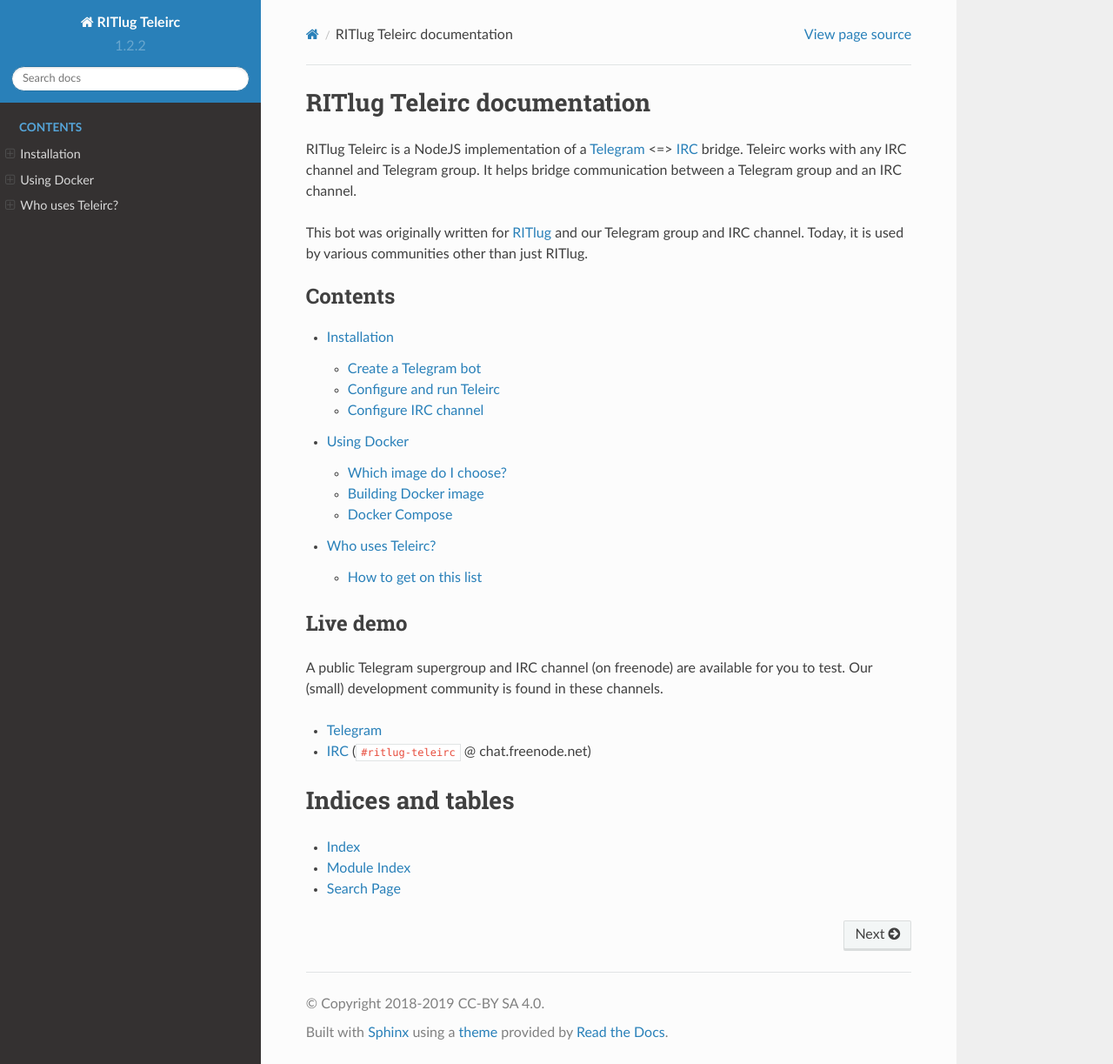
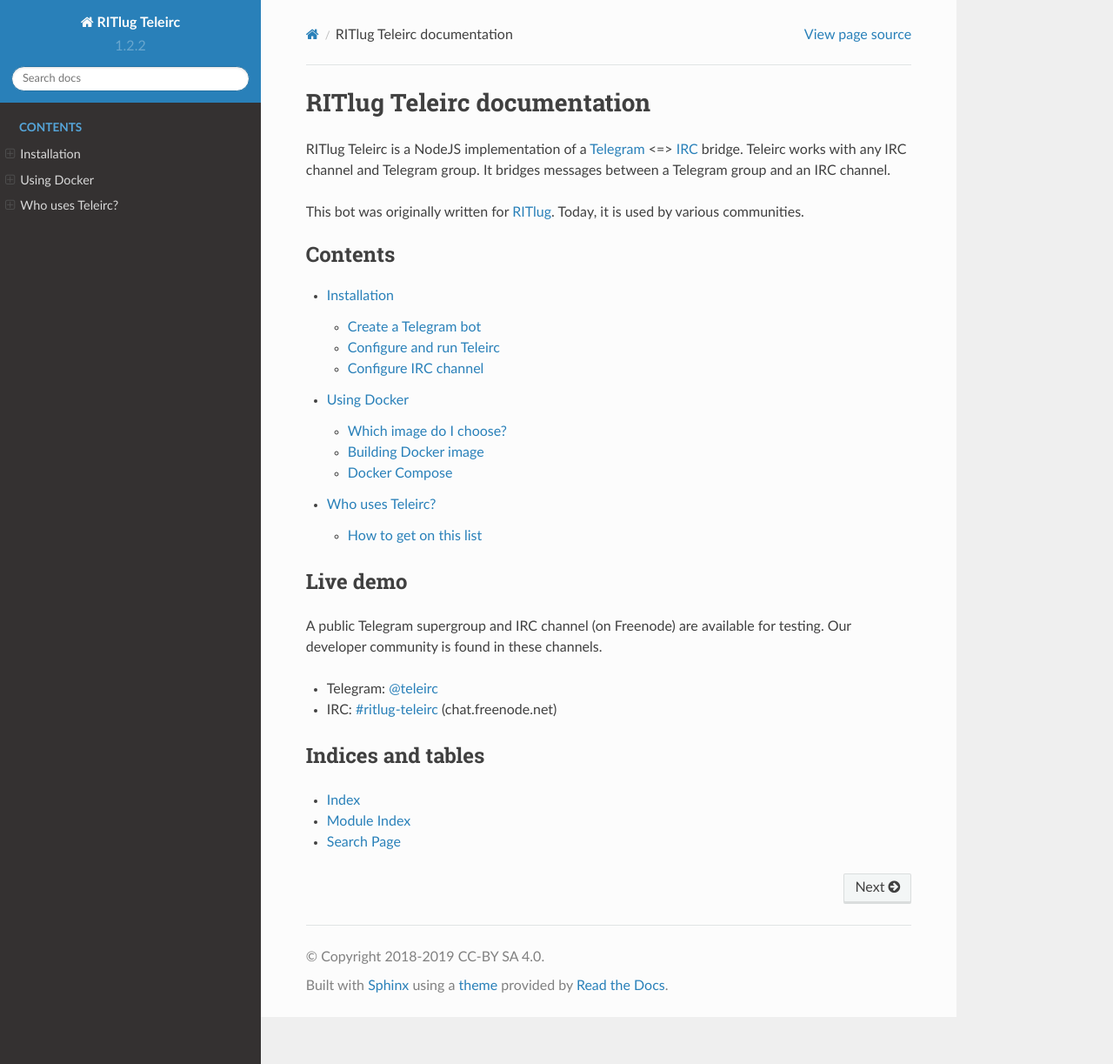
Before and after one commit to RITlug/teleirc, a Sphinx documentation site: the page built from docs/index.rst, in a window 1280 px wide and 1223 px high. Shown: the whole window at 87% size. Built offline with Sphinx 7.4.7 and the Read the Docs theme 2.0.0, drawn with Linux system fonts in a browser that asks for light colours; formulas are drawn with MathJax 3.

Commit message:
docs: Minor restructuring to index page

```diff
--- a/docs/index.rst
+++ b/docs/index.rst
@@ -1,17 +1,13 @@
-.. RITlug Teleirc documentation master file, created by
-   sphinx-quickstart on Wed Mar 14 12:56:56 2018.
-   You can adapt this file completely to your liking, but it should at least
-   contain the root `toctree` directive.
-
+############################
 RITlug Teleirc documentation
-============================
+############################
 
 RITlug Teleirc is a NodeJS implementation of a `Telegram <https://telegram.org/>`_ <=> `IRC <https://en.wikipedia.org/wiki/Internet_Relay_Chat>`_ bridge.
 Teleirc works with any IRC channel and Telegram group.
-It helps bridge communication between a Telegram group and an IRC channel.
+It bridges messages between a Telegram group and an IRC channel.
 
-This bot was originally written for `RITlug <http://ritlug.com>`_ and our Telegram group and IRC channel.
-Today, it is used by various communities other than just RITlug.
+This bot was originally written for `RITlug <http://ritlug.com>`_.
+Today, it is used by various communities.
 
 .. toctree::
    :maxdepth: 2
@@ -22,18 +18,20 @@
    who-uses-teleirc
 
 
+*********
 Live demo
----------
+*********
 
-A public Telegram supergroup and IRC channel (on freenode) are available for you to test.
-Our (small) development community is found in these channels.
+A public Telegram supergroup and IRC channel (on Freenode) are available for testing.
+Our developer community is found in these channels.
 
-- `Telegram <https://telegram.me/teleirc>`_
-- `IRC <https://webchat.freenode.net/?channels=ritlug-teleirc>`_ (``#ritlug-teleirc`` @ chat.freenode.net)
+- Telegram: `@teleirc <https://telegram.me/teleirc>`_
+- IRC: `#ritlug-teleirc <https://webchat.freenode.net/?channels=ritlug-teleirc>`_ (chat.freenode.net)
 
 
+******************
 Indices and tables
-==================
+******************
 
 * :ref:`genindex`
 * :ref:`modindex`
```
